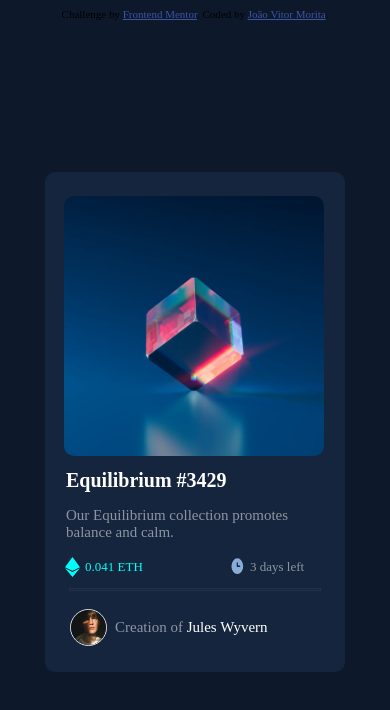
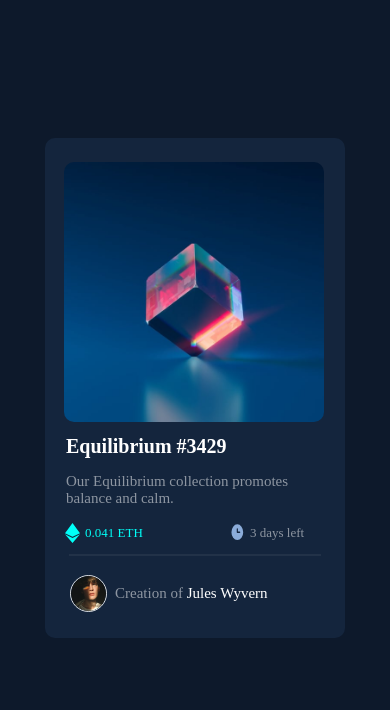
Before and after one commit to joaomorita/NFT-challenge, a plain HTML site: page index.html in a window 390 px wide. Drawn offline with Linux system fonts and the light colour scheme.

Commit message:
fix: responsive adjustments

```diff
--- a/index.html
+++ b/index.html
@@ -41,13 +41,7 @@
           <img id="creator-img" src="images/image-avatar.png" alt="creator-photo">
         <p id="creator-name">Creation of <a href="#">Jules Wyvern</a></p>
       </div>
-
     </div>
   </main>
-
-  <div class="attribution">
-    Challenge by <a href="https://www.frontendmentor.io?ref=challenge" target="_blank">Frontend Mentor</a>.
-    Coded by <a href="https://github.com/joaomorita" target="_blank">João Vitor Morita</a>.
-  </div>
 </body>
 </html>
--- a/styles/style.css
+++ b/styles/style.css
@@ -1,13 +1,12 @@
 
 body{
+    display: flex;
     background-color:  hsl(217, 54%, 11%);
+    height: 90vh;
 }
 
 main{
-    position: absolute;
-    left: 50%;
-    bottom: 50%;
-    transform: translate(-50%, 50%);
+    margin: auto;
     height: 500px;
     width: 300px;
     background-color: hsl(216, 50%, 16%);
@@ -149,6 +148,3 @@ p#nft-valor{
 #creator-name a:hover{
     color: hsl(178, 100%, 50%);
 }
-
-.attribution { font-size: 11px; text-align: center; }
-.attribution a { color: hsl(228, 45%, 44%); }
```
